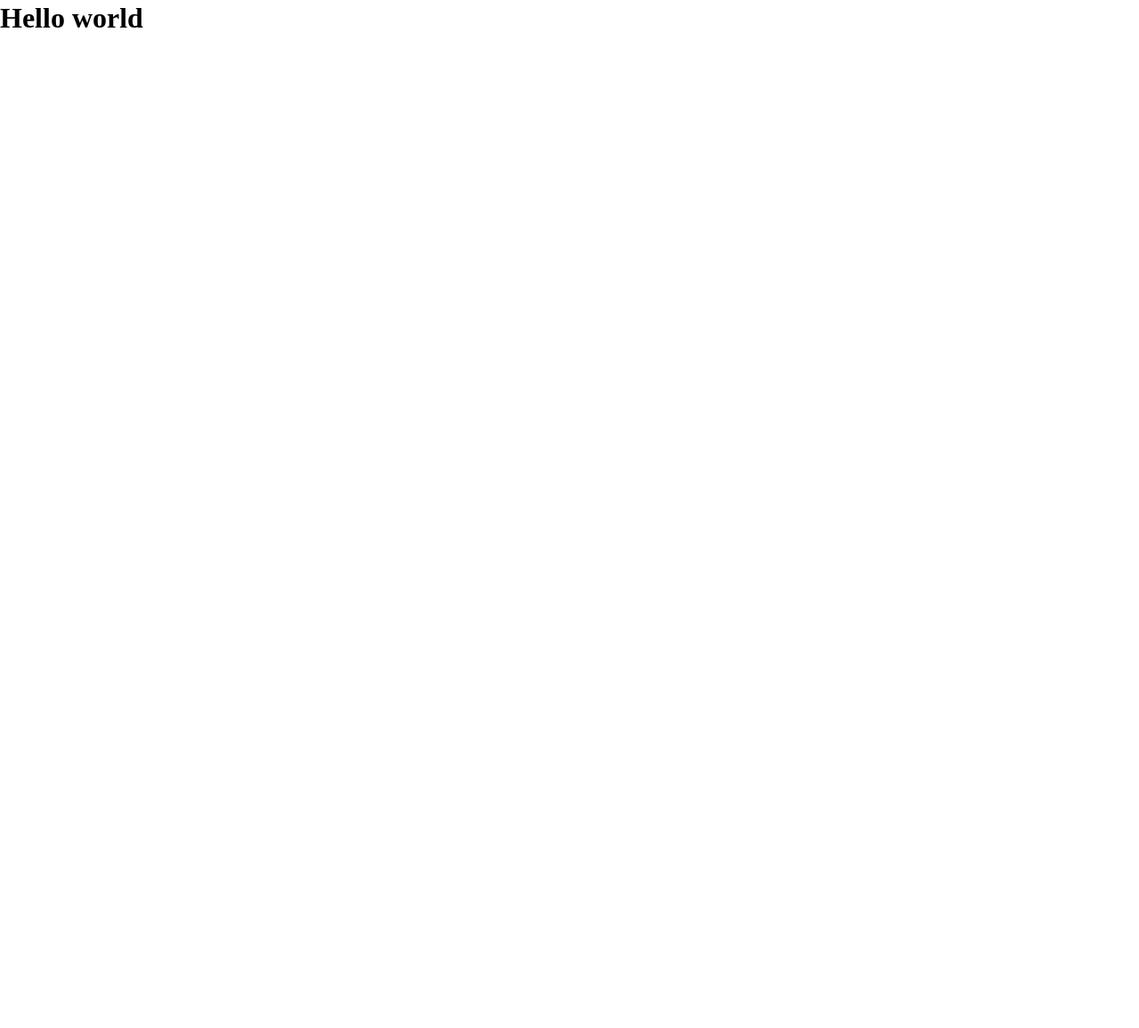
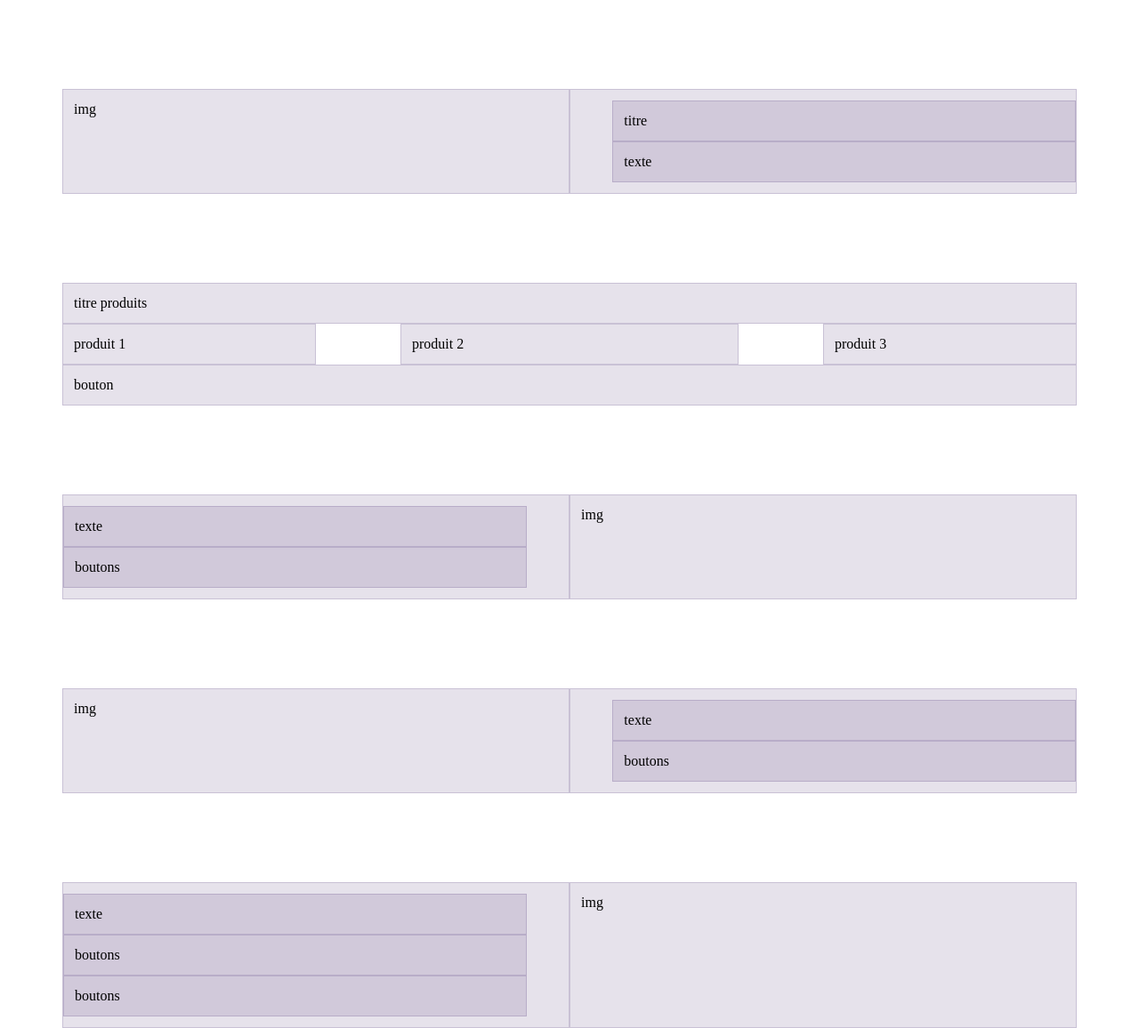
Before and after one commit to TafaniM/leamo-Tafani-Marina, a website built with Parcel: page src/index.html in a window 1280 px wide. Shown: the whole page at 89% size. Before the commit the page ends 800 px from the top, so only its background shows below. Built offline with nearby package versions, Linux system fonts and the light colour scheme.

Commit message:
démarrage projet, développemment grille bootstrap homepage

```diff
--- a/package.json
+++ b/package.json
@@ -15,7 +15,7 @@
   "license": "ISC",
   "homepage": "https://github.com/eikon-frontend/starterkit",
   "parcel-namer-rewrite": {
-    "developmentDisable" : true,
+    "developmentDisable": true,
     "rules": {
       "(.*)\\.(css)": "css/$1.$2",
       "(.*)\\.(js)": "js/$1.$2",
@@ -24,10 +24,14 @@
     }
   },
   "devDependencies": {
+    "@parcel/transformer-sass": "^2.6.2",
     "parcel": "^2.6.2",
     "parcel-namer-rewrite": "^2.0.0-rc.2",
     "posthtml-include": "^1.7.1",
     "rimraf": "^3.0.2",
     "sass": "^1.42.1"
+  },
+  "dependencies": {
+    "bootstrap": "^5.2.3"
   }
 }
--- a/src/index.html
+++ b/src/index.html
@@ -1,14 +1,81 @@
 <!DOCTYPE html>
 <html>
+
 <head>
   <meta charset="utf-8" />
   <title>eikon parcel starter</title>
   <meta name="viewport" content="width=device-width, initial-scale=1.0" />
   <link rel="stylesheet" href="scss/main.scss" />
 </head>
+
 <body>
-    <h1>Hello world</h1>
-
+  <div class="l-header">
+    <div class="container">
+      <div class="row">
+        <div class="col-12 col-lg-6">img</div>
+        <div class="col-12 col-lg-6">
+          <div class="row">
+            <div class="col-12 col-lg-11 offset-lg-1">titre</div>
+            <div class="col-12 col-lg-11 offset-lg-1">texte</div>
+          </div>
+        </div>
+      </div>
+    </div>
+  </div>
+  <div class="l-main">
+    <div class="produits">
+      <div class="container">
+        <div class="row">
+          <div class="col-12 col-lg-12">titre produits</div>
+          <div class="col-2 col-lg-3">produit 1</div>
+          <div class="col-6 col-lg-4 offset-1">produit 2</div>
+          <div class="col-2 col-lg-3 offset-1">produit 3</div>
+          <div class="col-12 col-lg-12">bouton</div>
+        </div>
+      </div>
+    </div>
+    <div class="valeurs">
+      <div class="container">
+        <div class="row">
+          <div class="col-12 col-lg-6">
+            <div class="row">
+              <div class="col-12 col-lg-11">texte</div>
+              <div class="col-12 col-lg-11">boutons</div>
+            </div>
+          </div>
+          <div class="col-12 col-lg-6">img</div>
+        </div>
+      </div>
+    </div>
+    <div class="mixologie">
+      <div class="container">
+        <div class="row">
+          <div class="col-12 col-lg-6">img</div>
+          <div class="col-12 col-lg-6">
+            <div class="row">
+              <div class="col-12 col-lg-11 offset-lg-1">texte</div>
+              <div class="col-12 col-lg-11 offset-lg-1">boutons</div>
+            </div>
+          </div>
+        </div>
+      </div>
+    </div>
+    <div class="vente">
+      <div class="container">
+        <div class="row">
+          <div class="col-12 col-lg-6">
+            <div class="row">
+              <div class="col-12 col-lg-11">texte</div>
+              <div class="col-12 col-lg-11">boutons</div>
+              <div class="col-12 col-lg-11">boutons</div>
+            </div>
+          </div>
+          <div class="col-12 col-lg-6">img</div>
+        </div>
+      </div>
+    </div>
+  </div>
   <script src="js/main.js" type="module"></script>
 </body>
+
 </html>
--- a/src/scss/_base.scss
+++ b/src/scss/_base.scss
@@ -2,8 +2,8 @@
 // css variables
 // ==================================== */
 
-:root {
-}
+/*
+:root {}*/
 
 /* ====================================
 // reset rules
--- a/src/scss/_layout.scss
+++ b/src/scss/_layout.scss
@@ -0,0 +1,15 @@
+.row+.row {
+    margin-top: 16px;
+}
+
+.row>.col,
+.row>[class^=col-] {
+    padding-top: 12px;
+    padding-bottom: 12px;
+    background-color: rgba(86, 61, 124, .15);
+    border: 1px solid rgba(86, 61, 124, .2);
+}
+
+.container {
+    margin-top: 100px;
+}
--- a/src/scss/main.scss
+++ b/src/scss/main.scss
@@ -1,3 +1,4 @@
+@import "bootstrap/scss/bootstrap-grid";
 @import "base";
 @import "layout";
 @import "modules/example";
```
Also changed, not shown: src/img/Leamo-Logo.png (added), src/img/leamo.png (added), 1 other file. Lines whose indentation alone changed are shown as unchanged.
